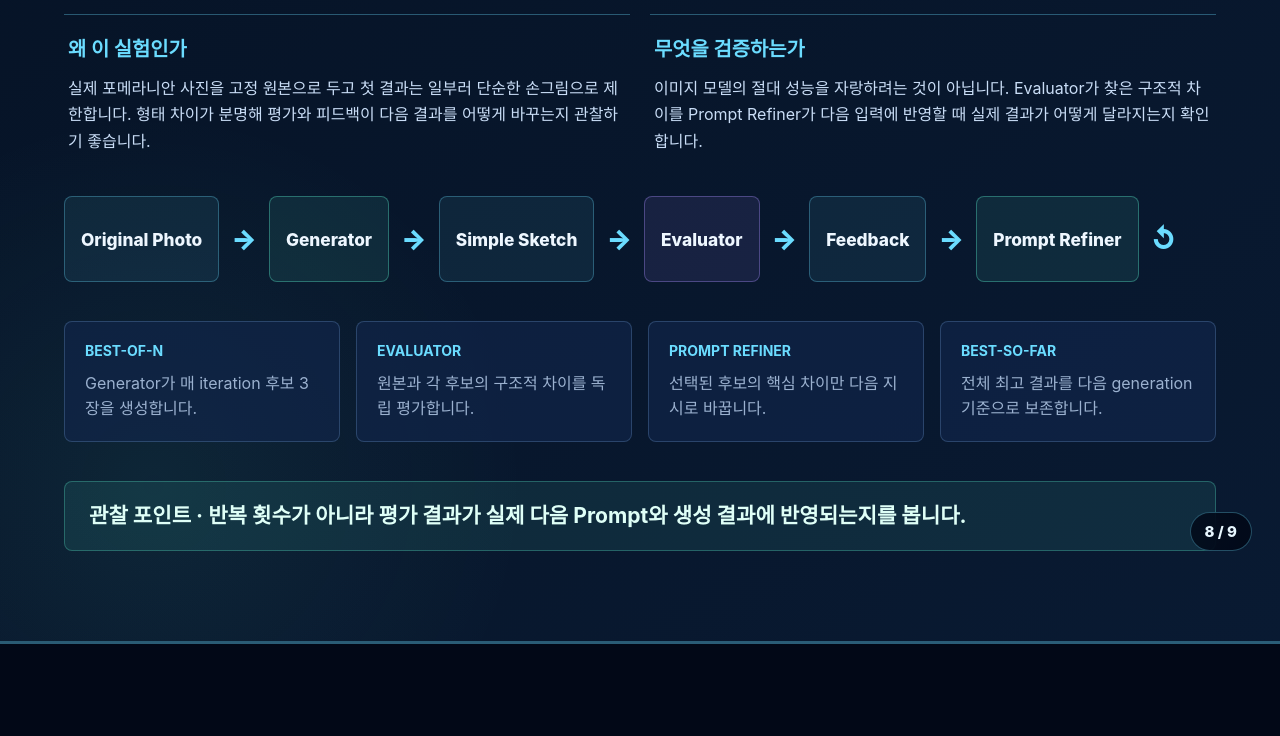
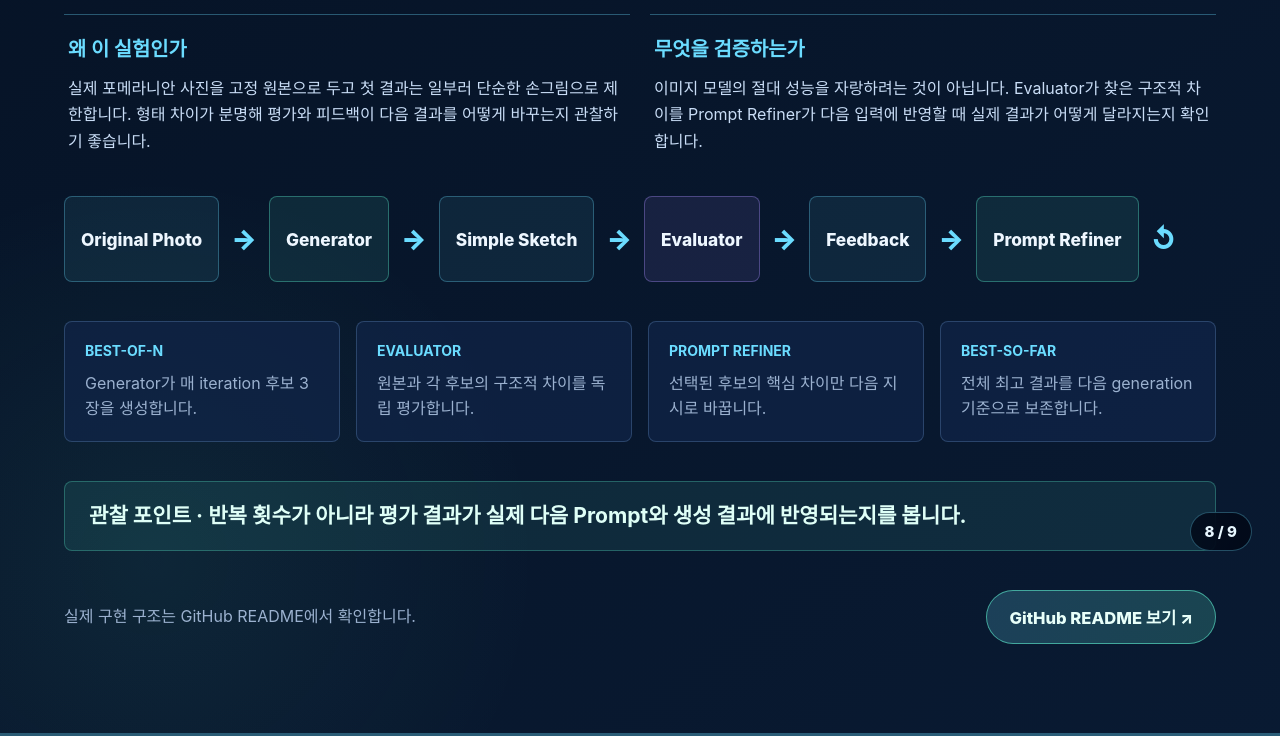
Before and after one commit to unfl1/loop-practice, a plain HTML site: page presentation/demo.html in a window 1280 px wide. Shown: the part 225-961 px from the top of the page. Before the commit the page ends 869 px from the top, so only its background shows below. Drawn offline with Linux system fonts and the light colour scheme.

Commit message:
feat: add GitHub README link to demo page

```diff
--- a/presentation/demo.html
+++ b/presentation/demo.html
@@ -16,6 +16,10 @@
           <div class="flow demo-flow"><div class="node">Original Photo</div><div class="arrow">→</div><div class="node mint">Generator</div><div class="arrow">→</div><div class="node">Simple Sketch</div><div class="arrow">→</div><div class="node violet">Evaluator</div><div class="arrow">→</div><div class="node">Feedback</div><div class="arrow">→</div><div class="node mint">Prompt Refiner</div><div class="arrow">↺</div></div>
           <div class="demo-goals"><article><b>Best-of-N</b><p>Generator가 매 iteration 후보 3장을 생성합니다.</p></article><article><b>Evaluator</b><p>원본과 각 후보의 구조적 차이를 독립 평가합니다.</p></article><article><b>Prompt Refiner</b><p>선택된 후보의 핵심 차이만 다음 지시로 바꿉니다.</p></article><article><b>Best-so-far</b><p>전체 최고 결과를 다음 generation 기준으로 보존합니다.</p></article></div>
           <div class="callout">관찰 포인트 · 반복 횟수가 아니라 평가 결과가 실제 다음 Prompt와 생성 결과에 반영되는지를 봅니다.</div>
+          <div class="demo-readme">
+            <p>실제 구현 구조는 GitHub README에서 확인합니다.</p>
+            <a class="start-button" href="https://github.com/unfl1/loop-practice" target="_blank" rel="noopener noreferrer">GitHub README 보기 ↗</a>
+          </div>
         </section>
 
   </main>
--- a/presentation/styles.css
+++ b/presentation/styles.css
@@ -158,6 +158,23 @@ body {
   background: linear-gradient(110deg, rgba(107, 220, 255, 0.32), rgba(95, 243, 208, 0.3));
   outline: 2px solid rgba(107, 220, 255, 0.48);
   outline-offset: 3px;
+}
+
+.demo-readme {
+  align-items: center;
+  display: flex;
+  flex-wrap: wrap;
+  gap: 12px 20px;
+  justify-content: space-between;
+}
+
+.demo-readme p {
+  color: var(--muted);
+  margin: 0;
+}
+
+.demo-readme .start-button {
+  margin-top: 0;
 }
 
 .slide:nth-child(even) {
```
Also changed, not shown: 1 other file.
